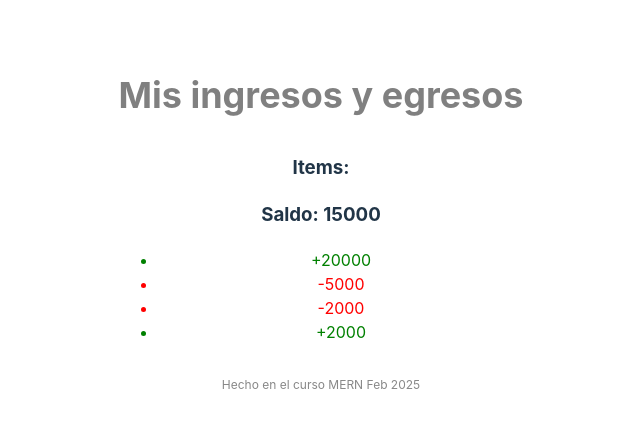
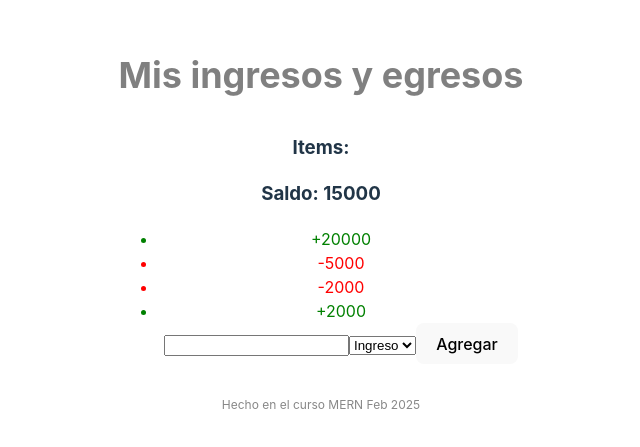
Before and after one commit to juespinoza/front-feb2025, a React (Vite) app: page / in a window 1280 px wide. Shown: the part 169-616 px from the top of the page, without its empty margins (319-959 px from the left). Built offline with nearby package versions, Linux system fonts and the light colour scheme.

Commit message:
clase 6 - 1

```diff
--- a/src/Content.jsx
+++ b/src/Content.jsx
@@ -3,10 +3,10 @@ import ItemsComponent from "./ItemsComponent";
 
 function Content() {
   const elementos = [
-    { monto: 20000, tipo: "ingreso" },
-    { monto: 5000, tipo: "egreso" },
-    { monto: 2000, tipo: "egreso" },
-    { monto: 2000, tipo: "ingreso" },
+    { id: 1, monto: 20000, tipo: "ingreso" },
+    { id: 2, monto: 5000, tipo: "egreso" },
+    { id: 3, monto: 2000, tipo: "egreso" },
+    { id: 4, monto: 2000, tipo: "ingreso" },
   ];
   const obj1 = { monto: 20000, tipo: "ingreso" };
   // const monto = obj1.monto
--- a/src/ItemsComponent.jsx
+++ b/src/ItemsComponent.jsx
@@ -2,7 +2,7 @@ import React, { useState } from "react";
 
 function ItemsComponent({ items }) {
   console.log(items);
-  const [list, setList] = useState(items);
+  // const [list, setList] = useState(items);
   // list.push({ monto: 1000, tipo: "ingreso" });
   // console.log(list);
   const esIngreso = (tipo) => tipo === "ingreso";
@@ -11,18 +11,21 @@ function ItemsComponent({ items }) {
     <div>
       <h3>
         Saldo:{" "}
-        {list.reduce(
+        {items.reduce(
           (saldo, item) =>
             item.tipo === "ingreso" ? saldo + item.monto : saldo - item.monto,
           0
         )}
       </h3>
       <ul>
-        {list
+        {items
           // .filter((item) => item.tipo !== "ingreso" && item.monto > 2000)
           .map((item) => {
             return (
-              <li className={`${esIngreso(item.tipo) ? "ingreso" : "egreso"}`}>
+              <li
+                key={item.id}
+                className={`${esIngreso(item.tipo) ? "ingreso" : "egreso"}`}
+              >
                 {`${esIngreso(item.tipo) ? "+" : "-"}` + item.monto}
               </li>
             );
@@ -36,6 +39,29 @@ function ItemsComponent({ items }) {
         <li className={`${esIngreso(items[2].tipo) ? "ingreso" : "egreso"}`}>
           {`${esIngreso(items[2].tipo) ? "+" : "-"}` + items[2].monto}
         </li> */}
+        <div>
+          <form>
+            <input type="number" id="monto" />
+            <select id="tipo">
+              <option value="ingreso">Ingreso</option>
+              <option value="egreso">Egreso</option>
+            </select>
+            <button
+              onClick={(e) => {
+                e.preventDefault();
+                const elemento = {
+                  id: Date.now(),
+                  monto: e.target.form.monto.value,
+                  tipo: e.target.form.tipo.value,
+                };
+                items.push(elemento);
+                console.log("Agregando...", elemento);
+              }}
+            >
+              Agregar
+            </button>
+          </form>
+        </div>
       </ul>
     </div>
   );
```
